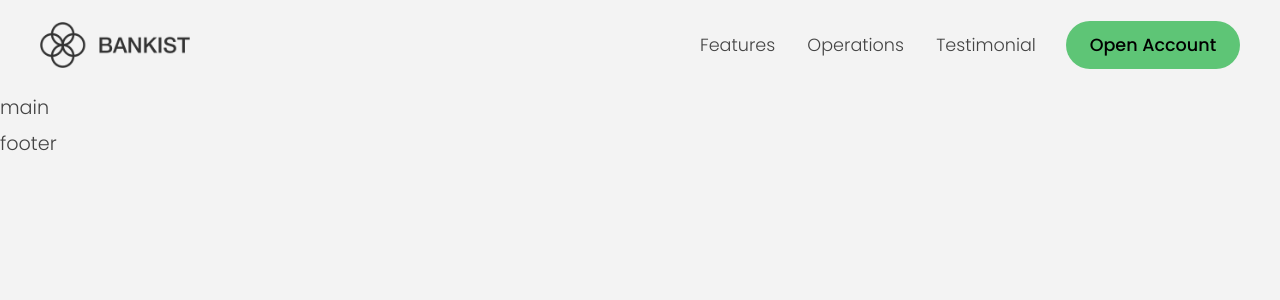
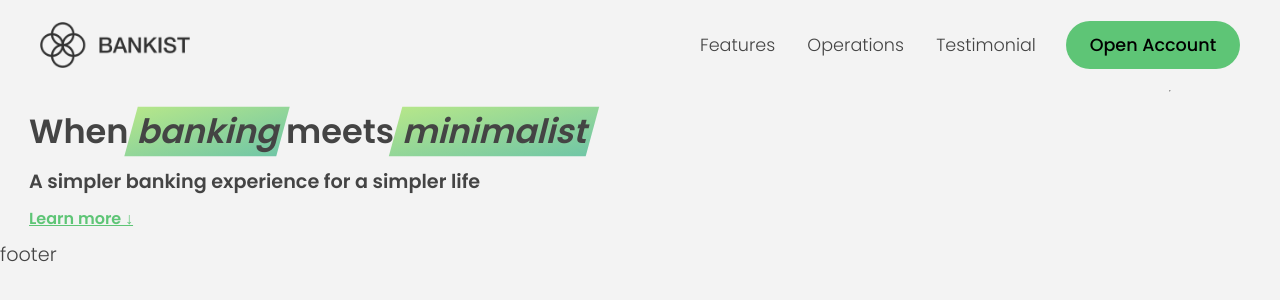
Before and after one commit to codigoenlaweb/bankist, a plain HTML site: page index.html in a window 1280 px wide. Drawn offline with Linux system fonts and the light colour scheme.

```diff
--- a/index.html
+++ b/index.html
@@ -42,7 +42,16 @@
             </nav>
         </header>
         <main class="main">
-            <p>main</p>
+            <div class="main__title">
+                <h1 class="main__title-h1">When <i class="bar--green">banking</i> meets <i class="bar--green">minimalist</i></h1>
+                <p class="main__title-p">A simpler banking experience for a simpler life</p>
+                <a class="main__title-a" href="#">Learn more ↓</a>
+            </div>
+            <div>
+                <img class="main__title-img" src="img/hero.png" alt="title">
+            </div>
+
+            <hr>
         </main>
         <footer class="footer">
             <p>footer</p>
--- a/scss/_generic.scss
+++ b/scss/_generic.scss
@@ -51,3 +51,21 @@
     color: #444;
     line-height: 1.9;
 }
+
+.bar--green{
+    position: relative;
+}
+
+.bar--green::before{
+    display: block;
+    content: '';
+    position: absolute;
+    bottom: 0;
+    left: 0;
+    height: 100%;
+    width: 100%;
+    z-index: -1;
+    opacity: 0.7;
+    transform: scale(1.07, 1.05) skewX(-15deg);
+    background-image: $gradient-primary;
+}
--- /dev/null
+++ b/scss/_js.scss
@@ -0,0 +1,28 @@
+/* ======================================
+        * Overlay *
+====================================== */
+
+.overlay {
+    position: absolute;
+    top: 0;
+    left: 0;
+    width: 100%;
+    height: 100%;
+    z-index: 5;
+}
+
+/* ======================================
+        * Class JS *
+====================================== */
+
+.opacity100{
+    opacity: 100%;
+}
+
+.opacity0{
+    opacity: 0%;
+}
+
+.hidden{
+    display: none;
+}
--- a/scss/_main.scss
+++ b/scss/_main.scss
@@ -0,0 +1,31 @@
+.main{
+    display: flex;
+    justify-content: center;
+    flex-wrap: wrap;
+    width: 100%;
+    max-width: 1200px;
+}
+
+.main__title{
+    width: 95%;
+}
+
+.main__title-h1{
+    margin-top: 10px;
+    font-size: 2.1rem;
+}
+
+.main__title-p{
+    font-weight: bold;
+}
+
+.main__title-a{
+    font-size: 1rem;
+    font-weight: bold;
+    color: $color-primary;
+    text-decoration: underline;
+}
+
+.main__title-img{
+    display: none;
+}
--- a/scss/js.scss
+++ /dev/null
@@ -1,28 +0,0 @@
-/* ======================================
-        * Overlay *
-====================================== */
-
-.overlay {
-    position: absolute;
-    top: 0;
-    left: 0;
-    width: 100%;
-    height: 100%;
-    z-index: 5;
-}
-
-/* ======================================
-        * Class JS *
-====================================== */
-
-.opacity100{
-    opacity: 100%;
-}
-
-.opacity0{
-    opacity: 0%;
-}
-
-.hidden{
-    display: none;
-}
```
Also changed, not shown: css/js.css (deleted), css/style.css, img/icons.svg, index.js (line endings or trailing spaces), scss/_header.scss (line endings or trailing spaces), scss/_responsive.scss (line endings or trailing spaces), scss/_settings.scss (line endings or trailing spaces), scss/_tools.scss (line endings or trailing spaces), scss/style.scss (line endings or trailing spaces), 2 other files.
